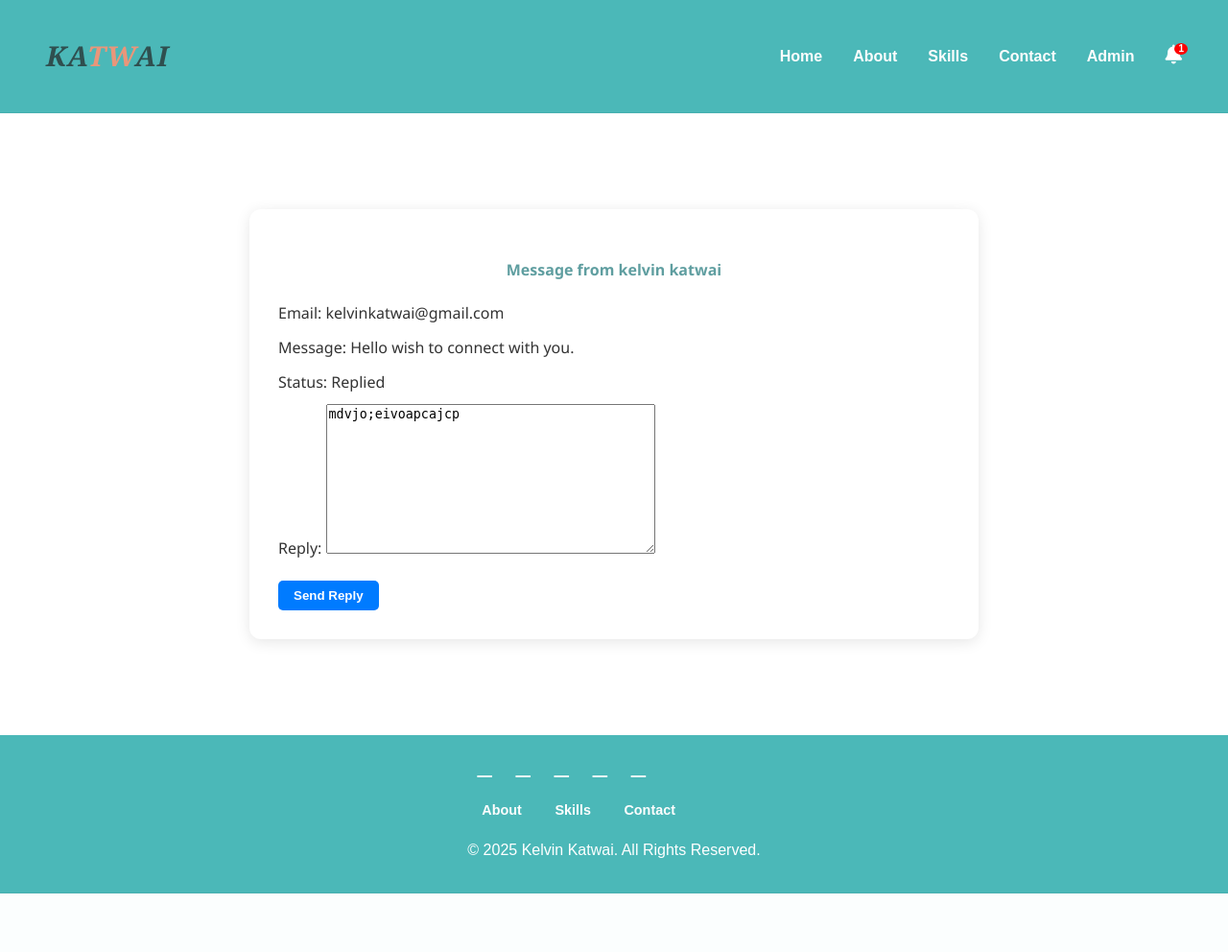
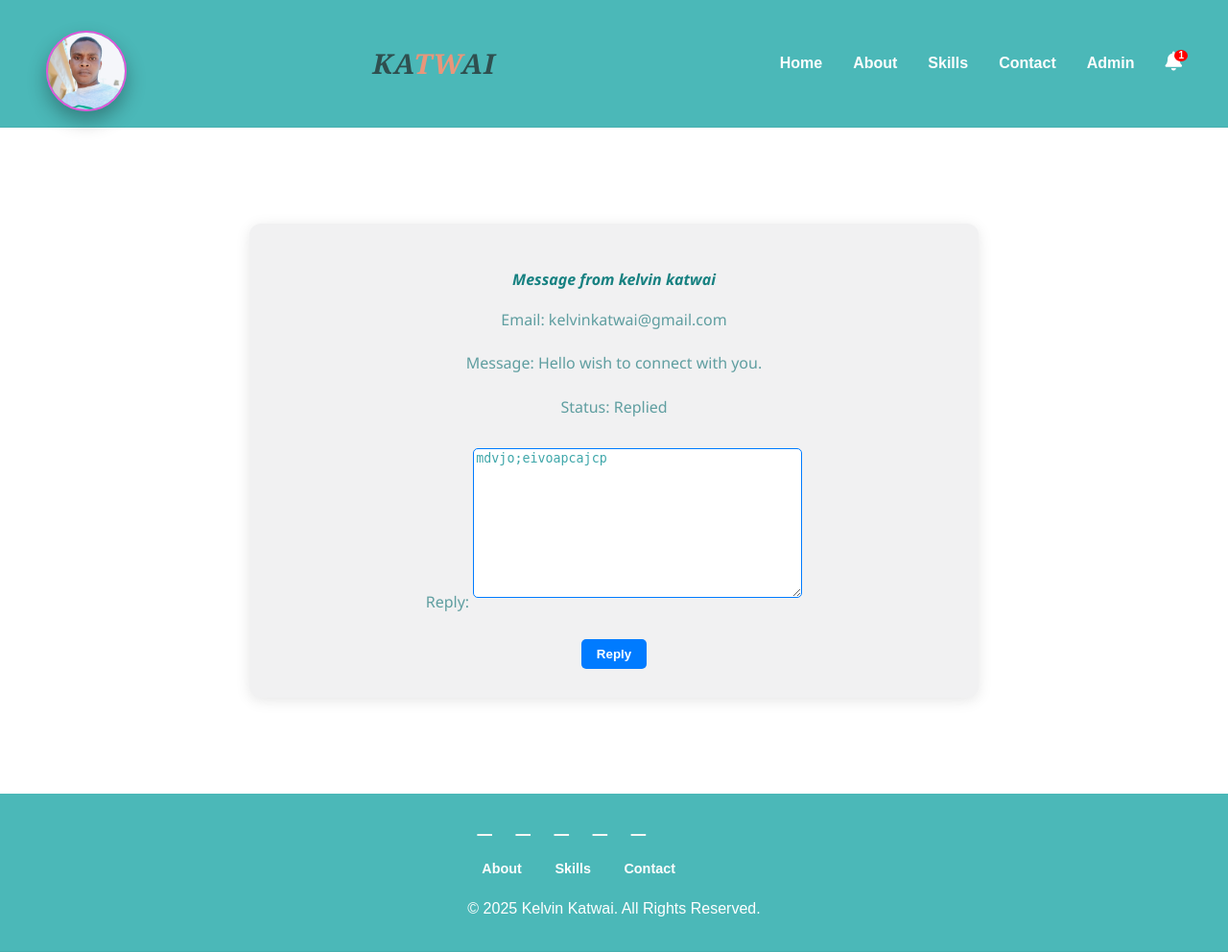
Before and after one commit to Kat-tech15/portfolio, a Django app: page /message/1/ in a window 1280 px wide. Shown: the whole page at 96% size. Before the commit the page ends 931 px from the top, so only its background shows below. Run offline with Django 5.2, Linux system fonts and the light colour scheme; a user stored in the database is signed in; data comes from the database, SQL or seed files in the repository; both versions use the stored data as it was after the commit.

Commit message:
modified templates

```diff
--- a/templates/base.html
+++ b/templates/base.html
@@ -9,6 +9,7 @@
 </head>
 <body>
     <header>
+        <img src="{% static 'images/profile.jpeg' %}" alt="Profile Picture">
         <h1>KA<span>TW</span>AI</h1>
         <nav>
             <ul class="nav-links">
@@ -49,9 +50,9 @@
                 <a href="https://www.instagram.com/katwaikelvin" target="_blank" rel="noopener noreferrer"><i class="fa-brands fa-instagram"></i></a>
             </div>
             <div class="footer-links">
-                <a href="#about">About</a>
-                <a href="#skills">Skills</a>
-                <a href="#contact">Contact</a>
+                <a href="{% url 'home' %}#about">About</a>
+                <a href="{% url 'home' %}#skills">Skills</a>
+                <a href="{% url 'home' %}#contact">Contact</a>
             </div>
             <p>&copy; 2025 Kelvin Katwai. All Rights Reserved.</p>
         </div>
@@ -60,7 +61,7 @@
     <script>
         window.onscroll = function () {
             const btn = document.getElementById("backToTopBtn");
-            if (document.body.scrollTop > 300 || document.documentElement.scrollTop > 300) {
+            if (document.body.scrollTop > 400 || document.documentElement.scrollTop > 400) {
                 btn.style.display = "block";
             } else {
                 btn.style.display = "none";
@@ -91,7 +92,15 @@
             padding: 1rem 3rem;
             border-bottom: 1px solid rgba(0, 0, 0, 0.05);
         }
-
+        img {
+            width: 80px;
+            height: 80px;
+            object-fit: cover;
+            border: 2px solid #f549dee1;
+            border-radius: 50%;
+            margin-top: 1rem;
+            box-shadow: 0 10px 20px rgba(0,0,0,0.3);
+        }
         header h1 {
             font-size: 1.8rem;
             font-family: Cambria, Cochin, Georgia, Times, 'Times New Roman', serif;
@@ -160,7 +169,7 @@
             right: 15px;
             background: #08e91be1;
             color: #fdfdfd;
-            border: 2px solid #0bbac7;
+            border: 2px solid #ee28ee;
             width: 40px;
             height: 40px;
             border-radius: 50%;
@@ -223,7 +232,7 @@
         }
 
         .footer-links a:hover {
-            color: #af2cece1;
+            text-decoration: underline;
         }
     </style>
 </body>
--- a/templates/view_message_detail.html
+++ b/templates/view_message_detail.html
@@ -1,7 +1,7 @@
 {% extends 'base.html' %}
 {% block content %}
 <div class="message-detail-container">
-  <h4>Message from {{ message.full_name }}</h4>
+  <h3>Message from {{ message.full_name }}</h3>
   <p>Email: {{ message.email }}</p>
   <p>Message: {{ message.message }}</p>
   <p>Status: {{ message.get_status_display }}</p>
@@ -9,7 +9,7 @@
   <form method="POST">
     {% csrf_token %}
     {{ form.as_p }}
-    <button type="submit" class="btn-submit">Send Reply</button>
+    <button type="submit" class="btn-submit">Reply</button>
   </form>
 </div>
 
@@ -18,21 +18,30 @@
     max-width: 700px;
     margin: 100px auto;
     padding: 30px;
-    background: #fff;
+    background: #f1f1f2;
     border-radius: 12px;
+    text-align: center;
     box-shadow: 0 3px 15px rgba(0,0,0,0.1);
     font-family: 'Segoe UI', sans-serif;
 }
-
-.message-detail-container h4 {
+.message-detail-container h3{
+    text-align: center;
+    color: #178181;
+    font-style: oblique;
+    font-size: medium;
+}
+.message-detail-container p {
     text-align: center;
     color: cadetblue;
     margin-bottom: 20px;
 }
 
-.message-detail-container p {
-    font-size: 1rem;
+.message-detail-container textarea {
     margin: 10px 0;
+    border-radius: 5px;
+    outline: none;
+    color: #3fa7aa;
+    border: 1px solid #007bff;
 }
 
 .reply-form {
@@ -40,7 +49,7 @@
 }
 
 button.btn-submit {
-    margin-top: 10px;
+    margin-top: 5px;
     padding: 8px 16px;
     background-color: #007bff;
     color: #fff;
```
Also changed, not shown: templates/admin_login.html (+6 -6 lines), templates/home.html (+5 -5 lines), templates/view_messages.html (+4 -4 lines), db.sqlite3.
